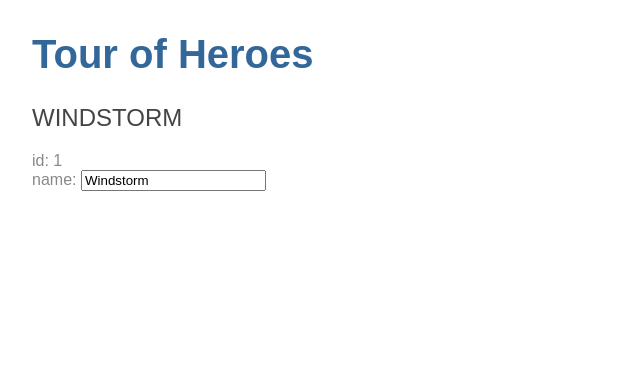
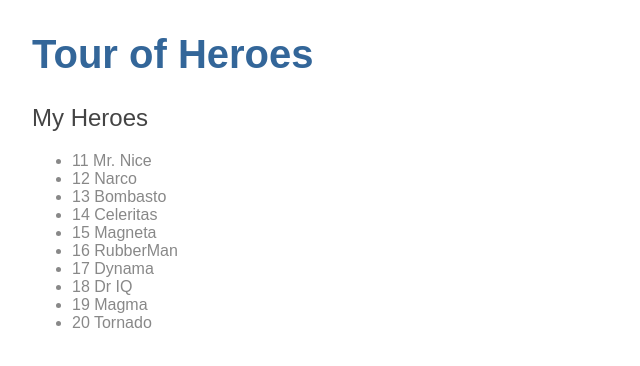
Before and after one commit to RossPin/angular-tour-of-heroes, an Angular app: page / in a window 1280 px wide. Shown: the top 366 px of the page, without its empty margins (0-640 px from the left). Built offline with nearby package versions, Linux system fonts and the light colour scheme.

Commit message:
display list of heroes

```diff
--- a/src/app/heroes/heroes.component.html
+++ b/src/app/heroes/heroes.component.html
@@ -1,7 +1,6 @@
-<h2>{{hero.name | uppercase}}</h2>
-<div><span>id: </span>{{hero.id}}</div>
-<div>
-  <label>name:
-    <input [(ngModel)]='hero.name' placeholder='name'>
-  </label>
-</div>
+<h2>My Heroes</h2>
+<ul>
+  <li *ngFor='let hero of heroes'>
+    <span class='badge'>{{hero.id}}</span> {{hero.name}}
+  </li>
+</ul>
--- a/src/app/heroes/heroes.component.ts
+++ b/src/app/heroes/heroes.component.ts
@@ -1,5 +1,7 @@
 import { Component, OnInit } from '@angular/core';
 import {Hero} from '../hero'
+import {HEROES} from '../mock-heroes'
+
 
 @Component({
   selector: 'app-heroes',
@@ -13,6 +15,8 @@ export class HeroesComponent implements OnInit {
   ngOnInit() {
   }
 
+  heroes = HEROES
+
   hero: Hero = {
     id: 1,
     name: 'Windstorm'
--- /dev/null
+++ b/src/app/mock-heroes.ts
@@ -0,0 +1,14 @@
+import {Hero} from './hero'
+
+export const HEROES: Hero[] = [
+  { id: 11, name: 'Mr. Nice' },
+  { id: 12, name: 'Narco' },
+  { id: 13, name: 'Bombasto' },
+  { id: 14, name: 'Celeritas' },
+  { id: 15, name: 'Magneta' },
+  { id: 16, name: 'RubberMan' },
+  { id: 17, name: 'Dynama' },
+  { id: 18, name: 'Dr IQ' },
+  { id: 19, name: 'Magma' },
+  { id: 20, name: 'Tornado' }
+]
```
